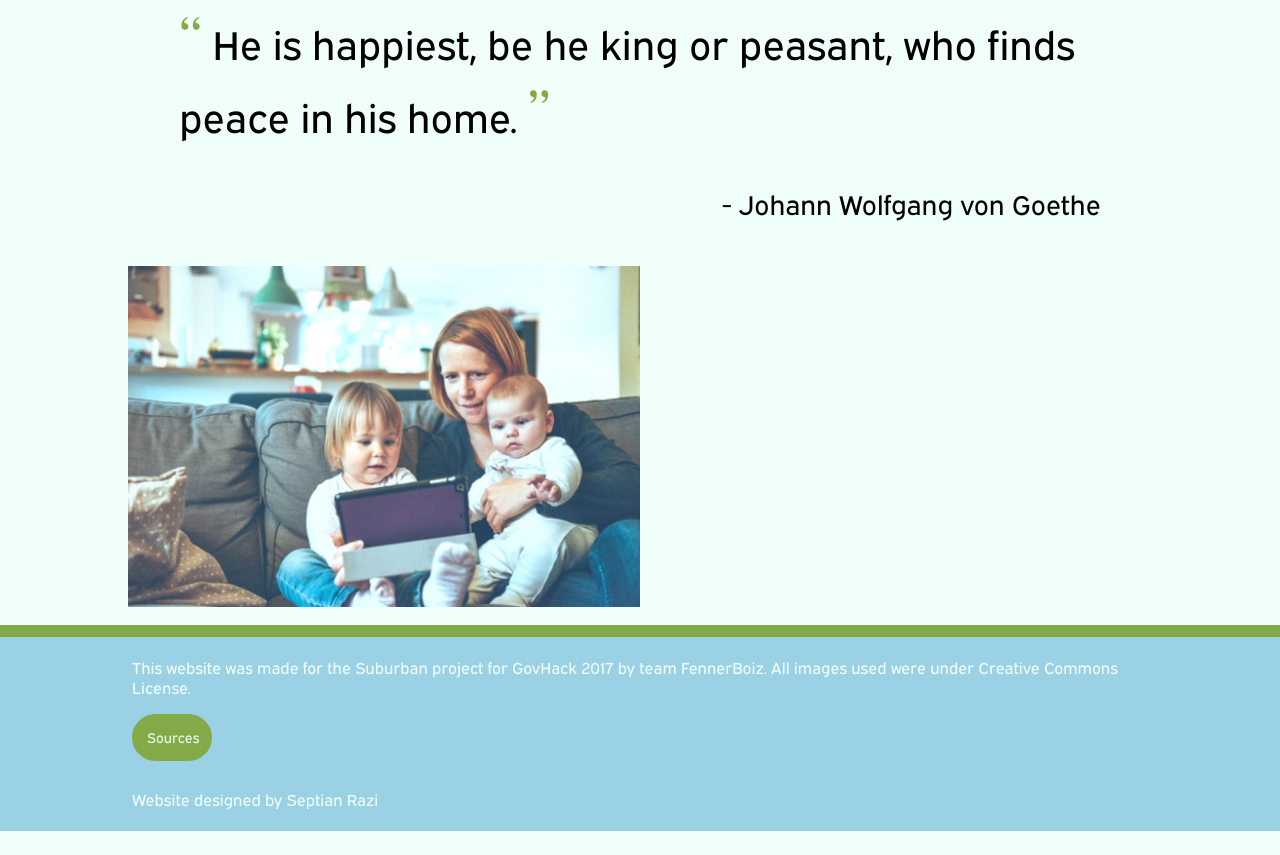
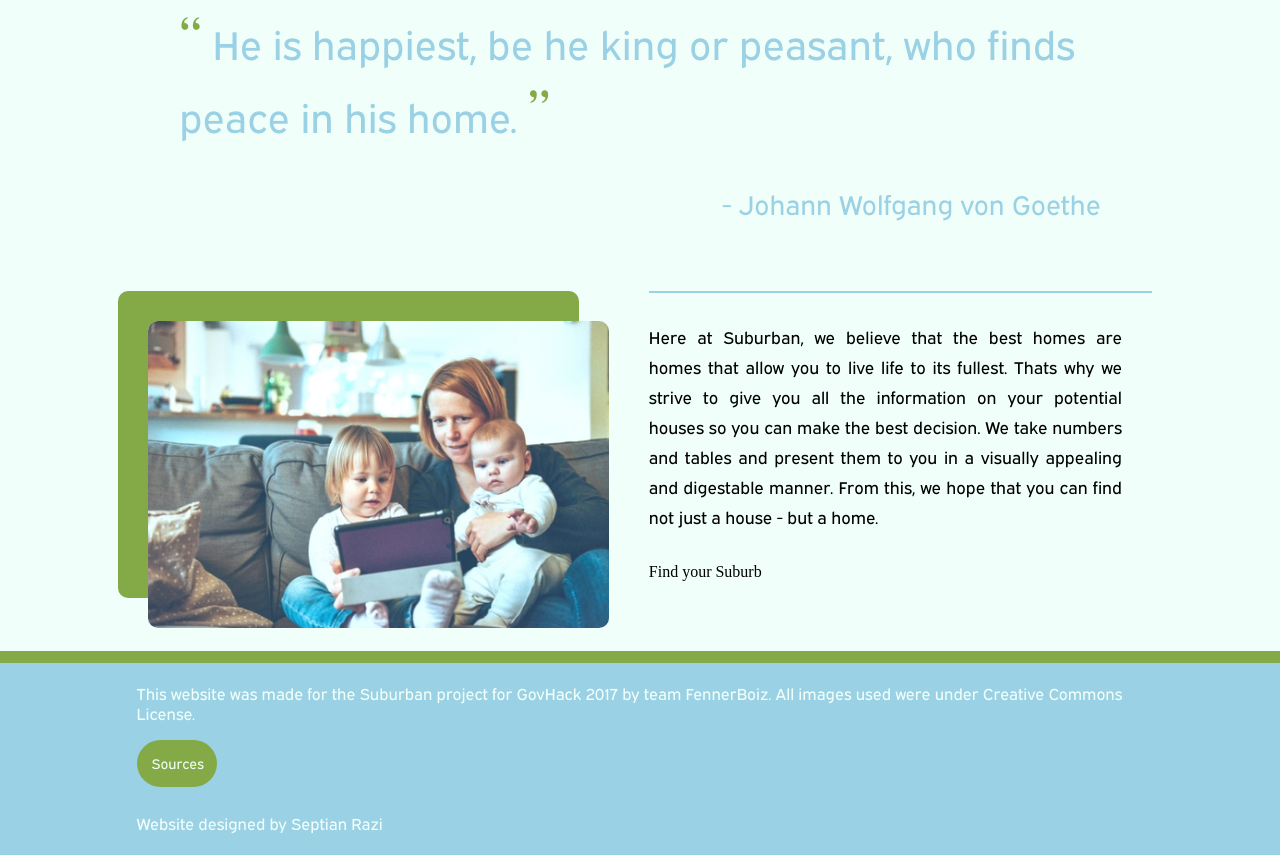
Before and after one commit to conspiracist-23Enigma/govhack2017, a plain HTML site: page Website/index.html in a window 1280 px wide. Shown: the part 997-1852 px from the top of the page. Before the commit the page ends 1828 px from the top, so only its background shows below. Drawn offline with Linux system fonts and the light colour scheme.

Commit message:
Finished index.html

```diff
--- a/Website/index.css
+++ b/Website/index.css
@@ -115,11 +115,29 @@ p {
 	width: 90%;
 	margin: auto;
 	text-align:right;
+	color: #9BD1E5;
+	transition: .5s ease;
+}
+
+#quoteLine p {
+		transition: .5s ease;
+}
+
+#quoteLine:hover #quote{
+	color: black;
+	transition: .5s ease;
+}
+
+#quoteLine:hover p{
+	color: black;
+	transition: .5s ease;
 }
 
 #quote {
+	transition: .5s ease;
 	font-size: 40px;
 	text-align:left;
+	color: #9BD1E5
 }
 
 .quotation {
@@ -131,8 +149,8 @@ p {
 footer {
 	background-color: #9BD1E5;
 	padding:5px 5px;
-	padding-left:10px
-    margin:5px;
+	padding-left:10px;
+    margin-top:50px
 	font-family: mainfont;
 	color: #F1FFFA
 }
@@ -143,8 +161,9 @@ footer {
 }
 
 .footerHR {
-	padding:0;
+	padding: 0;
 	margin: 0;
+	margin-top: 300px;
 	height: 12px;
 	background-color: #84AA47;
 	width:100%;
@@ -178,15 +197,26 @@ footer {
 
 /* everything below is for family stock photo */
 
+#introduction {
+	margin:auto;
+	padding-bottom: 70px;
+	margin-top: 70px;
+}
+
 .container {
   position: relative;
-  width: 50%;
+  width: 45%;
+  float:left;
+  margin: 20px 40px 20px 20px;
+  padding-top: 10px;
 }
 
-.image {
+.introductionImage {
   display: block;
   width: 100%;
   height: auto;
+  border-radius: 10px;
+  box-shadow: -30px -30px 0px #84AA47;
 }
 
 .overlay {
@@ -194,11 +224,12 @@ footer {
   bottom: 0;
   left: 0;
   right: 0;
-  background-color: #008CBA;
+  background-color: #84AA47;
   overflow: hidden;
   width: 100%;
   height: 0;
   transition: .5s ease;
+  border-radius: 0px 0px 10px 10px
 }
 
 .container:hover .overlay {
@@ -208,7 +239,7 @@ footer {
 
 .message {
   white-space: nowrap;
-  color: #9BD1E5;
+  color: #F1FFFA;
   font-size: 15px;
   font-family: mainfont;
   position: absolute;
@@ -218,3 +249,24 @@ footer {
   transform: translate(-50%, -50%);
   -ms-transform: translate(-50%, -50%);
 }
+
+.emptySpace {
+	height:70px;
+	color: white;
+	opacity:0;
+}
+
+#introductionText {
+    margin: 20px 20px 20px 20px;
+	padding: 10px 10px 10px 10px;
+	font-family: mainfont;
+	font-size: 17px;
+	line-height: 30px;
+	text-align: justify;
+}
+
+#introductionHR {
+	background-color: #9BD1E5;
+	height: 2px;
+	border-style: none;
+	}
--- a/Website/index.html
+++ b/Website/index.html
@@ -44,20 +44,27 @@
 
 	</div>
 
-	<br>
 
 	<div id ="introduction">
 		<div class="container">
-		  <img src="Images/Alexander Dummer.jpg" alt = "Family Stock Photo" width=100% class="image">
+		  <img src="Images/Alexander Dummer.jpg" alt = "Family Stock Photo" width=100% class="introductionImage">
 		  <div class="overlay">
 			<div class="message">Photo by Alexander Dummer on Unsplash</div>
 		  </div>
 		</div>
 
+		<hr id= "introductionHR">
+		<p id= "introductionText"> Here at Suburban, we believe that the best homes are homes that allow you to live life to its fullest.
+		Thats why we strive to give you all the information on your potential houses so you can make the best decision.
+		We take numbers and tables and present them to you in a visually appealing and digestable manner. From this, we
+		hope that you can find not just a house - but a home.</p>
+		<div id="suburbButtton">
+			<div id="buttonText"> Find your Suburb</div>
+		</div>
+
 	</div>
 	</div>
 
-	<br>
 
 	<hr class = "footerHR">
 	<footer>
```
